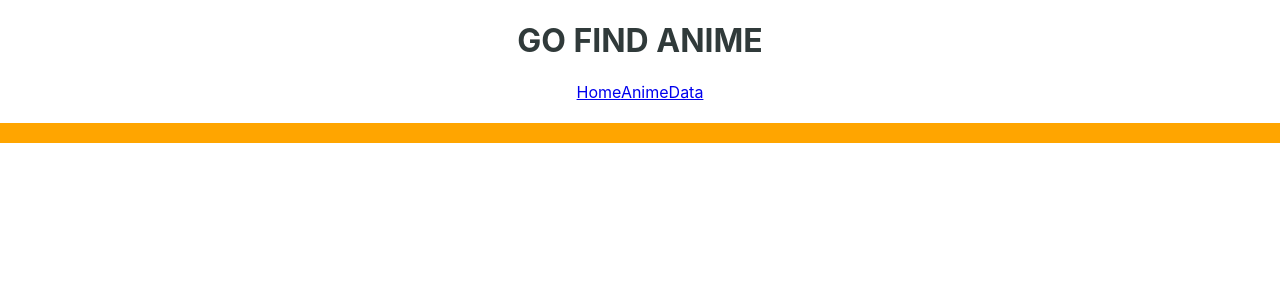
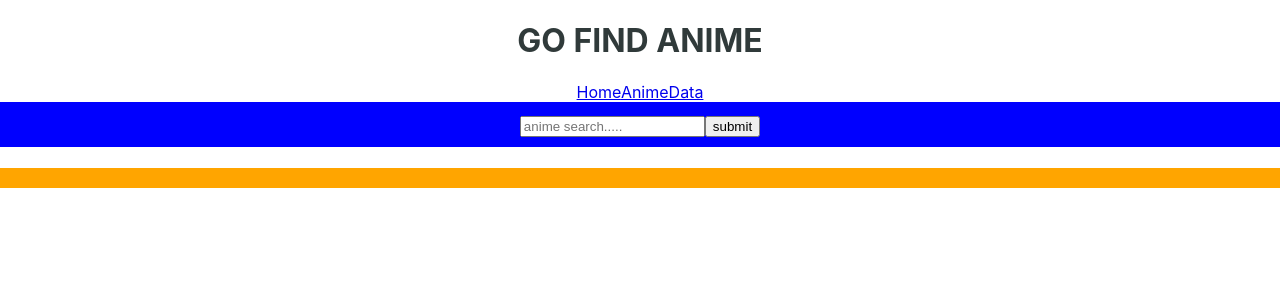
Before and after one commit to windtronic/anime_search_database, a React (Create React App) app in the folder go_find_anime/: page / in a window 1280 px wide. Shown: the top 300 px of the page. Built offline with nearby package versions, Linux system fonts and the light colour scheme.

Commit message:
working on filter

```diff
--- a/go_find_anime/src/App.css
+++ b/go_find_anime/src/App.css
@@ -16,7 +16,7 @@ h1 {
   color:red;
 }
 
-.route-box {
+.route-container {
   background-color: orange;
 }
 
@@ -25,3 +25,6 @@ h1 {
   font-size: 20px;
   background-color: blue;
 }
+.button {
+  height: 200px;
+}
--- a/go_find_anime/src/components/AnimeData.js
+++ b/go_find_anime/src/components/AnimeData.js
@@ -38,6 +38,8 @@ if (animes && animes[0]) {
             {
         animes.map((anime) => (
         <div className="anime-container" onClick={() => showAnime(anime)} key={anime.data} >
+
+
              <img style={{ display: 'block' }} src={anime.images.jpg.image_url} alt={anime.titles} />
             <h3 style={{ fontFamily: 'Verdana', fontSize: '24px', color: 'aliceblue', textDecoration: 'underline', textDecorationColor: 'lime'}}>{anime.title}</h3>
             </div>
--- a/go_find_anime/src/components/Main.jsx
+++ b/go_find_anime/src/components/Main.jsx
@@ -1,22 +1,39 @@
  import { Route, Routes} from 'react-router-dom'
- import React from "react"
+ import React, { useState } from "react"
  import Home from './Home'
  import AnimeData from './AnimeData'
  import AnimeCard from './AnimeCard'
- import Search from './Search'
+
 
 
 export default function Main () {
+
+  const [value, setValue] = useState('')
+  const handleClick = (event) => {
+    event.preventDefault()
+    const lowerCase = event.target.value.toLowerCase()
+    setValue(lowerCase)
+    console.log(value)
+
+  }
     return (
+      <div>
+      <div className='search-box'>
+          <input type='text' value={handleClick}
+            placeholder='anime search.....' />
+            <button>submit</button>
+      </div>
 
-      <div className='route-box'>
+
+
+
+      <div className='route-container'>
       <Routes>
         <Route path='/' element={<Home/>}/>
         <Route path='/animedata' element={<AnimeData/>} />
         <Route path='/animecard' element={<AnimeCard/>} />
-        <Route path='/search' element={<Search/>} />
-        </Routes>
+      </Routes>
       </div>
-
+</div>
     )
 }
--- a/go_find_anime/src/components/Search.jsx
+++ /dev/null
@@ -1,16 +0,0 @@
-import { useState } from "react"
-
-export default function Search (props) {
-
-const [search, setSearch] = useState=([])
-
-    return (
-        <div>
-        <div className='search-box'>
-          <form className='search' />
-            <input type='text'
-            placeholder='anime search.....' />
-        </div>
-        </div>
-    )
-}
```
